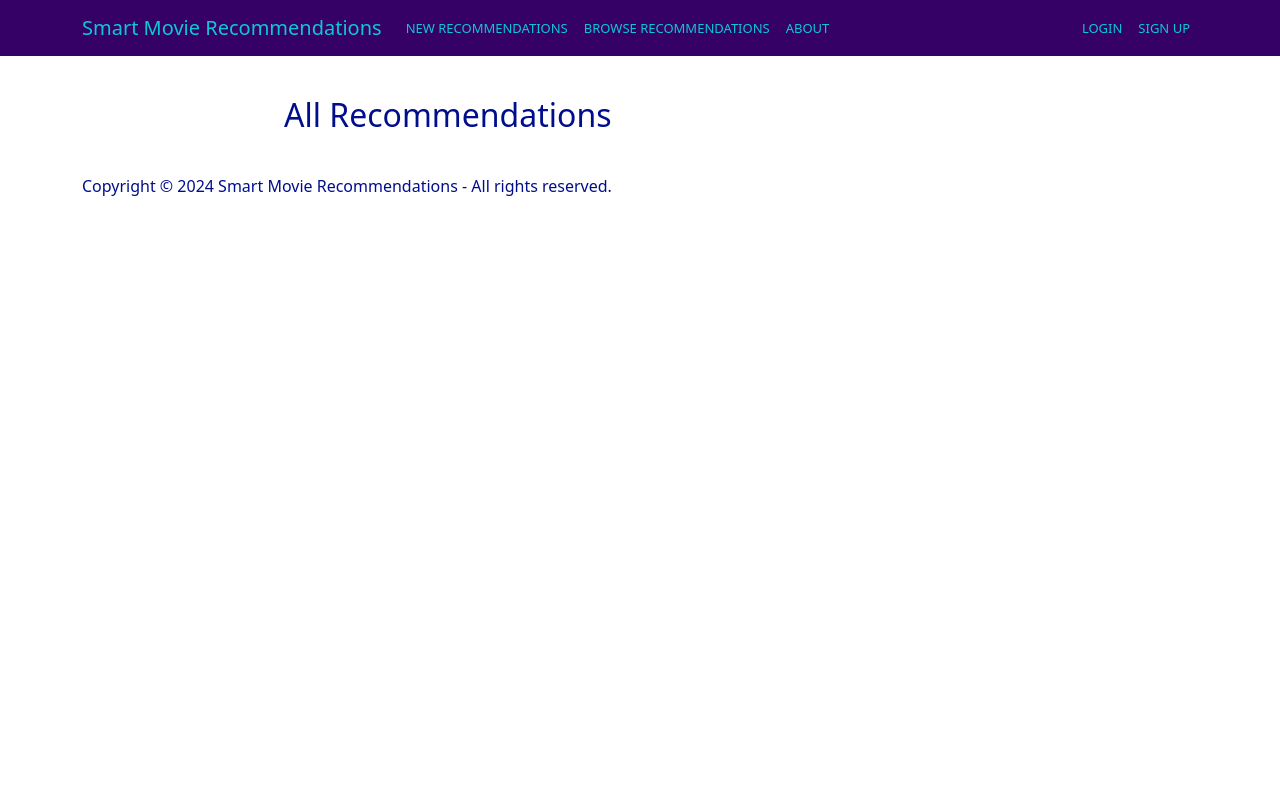
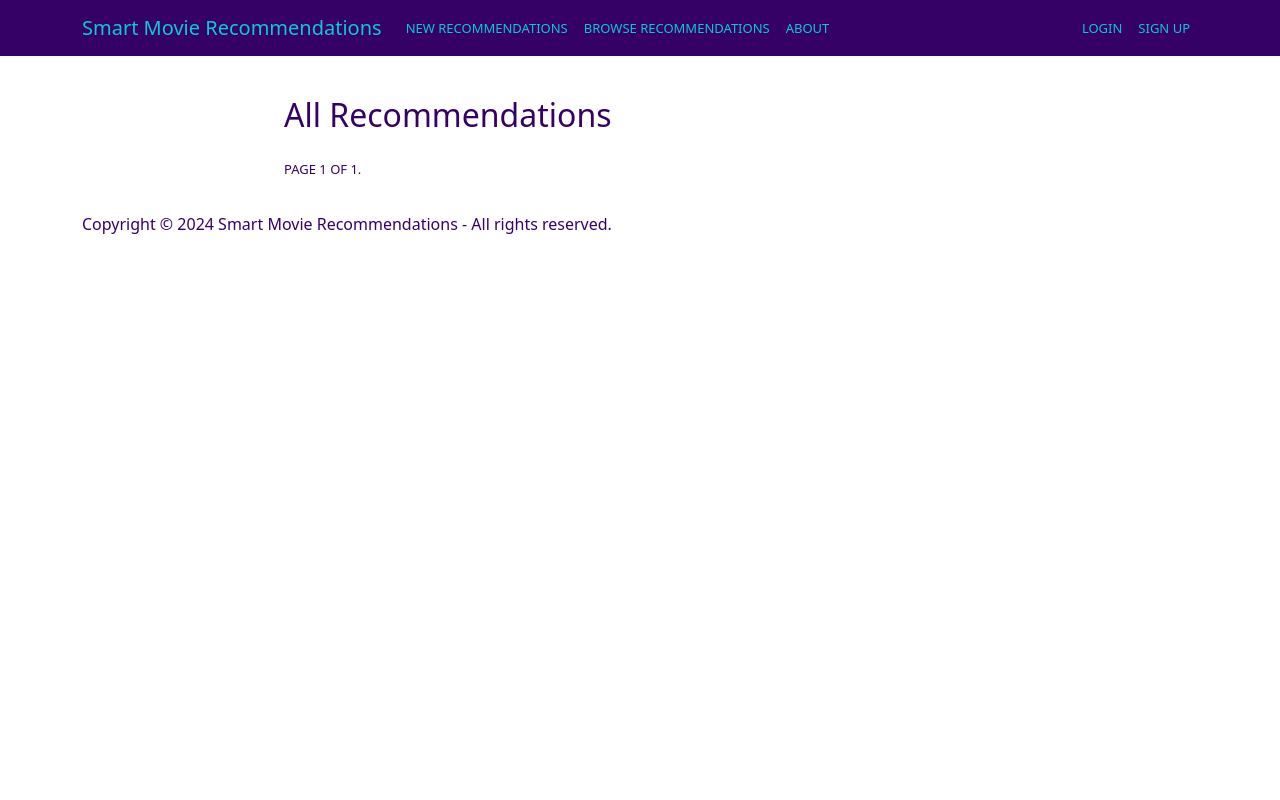
Before and after one commit to BudLight-Year/CS3710-Final, a Django app: page /recommendations/ in a window 1280 px wide. Run offline with Django 5.2, Linux system fonts and the light colour scheme; data that the repository does not hold is empty; some libraries are stand-ins or nearby versions.

Commit message:
added text details updated styles.css and added paginator for recommendations list

```diff
--- a/MLWebApp/recommendations/templates/recommendations/recommendation_engine.html
+++ b/MLWebApp/recommendations/templates/recommendations/recommendation_engine.html
@@ -5,6 +5,8 @@
 
 <div>
     <h2>Explanation of how to work engine</h2>
+    <p>To get a movie recommendation just input one to five genres you prefer.</p>
+    <p>Additionally you can decide if you want the recommendation engine to search strictly those genres or allow other genres as well.</p>
 </div>
 
 <h1>Create Preference</h1>
--- a/MLWebApp/recommendations/templates/recommendations/recommendation_list.html
+++ b/MLWebApp/recommendations/templates/recommendations/recommendation_list.html
@@ -4,7 +4,7 @@
   <div class="container mt-4">
     <h2>All Recommendations</h2>
     <div class="accordion" id="recommendationsAccordion">
-      {% for recommendation in recommendations %}
+      {% for recommendation in page_obj %}
         <div class="accordion-item">
           <h2 class="accordion-header" id="heading{{ forloop.counter }}">
             <button class="accordion-button collapsed" type="button" data-bs-toggle="collapse" data-bs-target="#collapse{{ forloop.counter }}" aria-expanded="false" aria-controls="collapse{{ forloop.counter }}">
@@ -25,5 +25,23 @@
         </div>
       {% endfor %}
     </div>
+
+    <div class="pagination mt-4">
+      <span class="step-links">
+          {% if page_obj.has_previous %}
+              <a href="?page=1">&laquo; first</a>
+              <a href="?page={{ page_obj.previous_page_number }}">previous</a>
+          {% endif %}
+
+          <span class="current">
+              Page {{ page_obj.number }} of {{ page_obj.paginator.num_pages }}.
+          </span>
+
+          {% if page_obj.has_next %}
+              <a href="?page={{ page_obj.next_page_number }}">next</a>
+              <a href="?page={{ page_obj.paginator.num_pages }}">last &raquo;</a>
+          {% endif %}
+      </span>
+    </div>
   </div>
 {% endblock %}
--- a/MLWebApp/recommendations/views.py
+++ b/MLWebApp/recommendations/views.py
@@ -11,6 +11,7 @@ from .models import Feedback, Movie, MovieGenreModel, Recommendation
 import pandas as pd
 from django.views.generic import ListView
 from django.contrib.auth.decorators import login_required
+from django.core.paginator import Paginator
 
 
 GENRE_CHOICES = [
@@ -292,8 +293,18 @@ class RecommendationDetailView(View):
 
 class RecommendationsListView(ListView):
     model = Recommendation
-    template_name = 'recommendations/recommendations_list.html'
+    template_name = 'recommendations/recommendation_list.html'
     context_object_name = 'recommendations'
+    paginate_by = 10  # Number of recommendations per page
+
+    def get_context_data(self, **kwargs):
+        context = super().get_context_data(**kwargs)
+        paginator = Paginator(self.get_queryset(), self.paginate_by)
+        page_number = self.request.GET.get('page')
+        page_obj = paginator.get_page(page_number)
+        context['page_obj'] = page_obj
+        return context
+
 
 
 @login_required
--- a/MLWebApp/static/css/styles.css
+++ b/MLWebApp/static/css/styles.css
@@ -1,10 +1,17 @@
 /* styles.css */
 body, html {
-    color: #000e8c !important; /* Replace with your desired text color */
+    color: #360167 !important; /* Replace with your desired text color */
 }
 
 p, h1, h2, h3, h4, h5, h6, a, span, div {
     color: inherit !important; /* Ensure all elements inherit the color */
+}
+
+
+/* Custom focus outline styling */
+:focus {
+    outline: 2px solid #0bc9d3; /* Change to your preferred color */
+    outline-offset: 4px; /* Optional: Space between the element and the outline */
 }
 
 
```
Also changed, not shown: MLWebApp/templates/about.html (+8 -0 lines).
